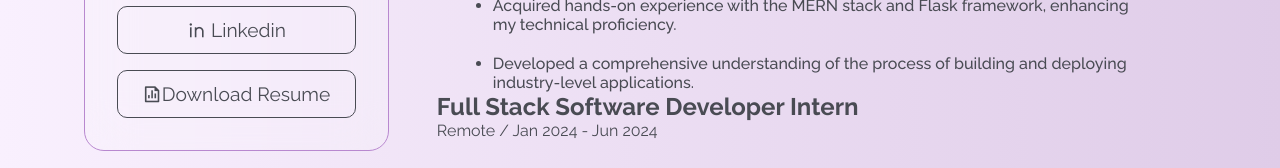
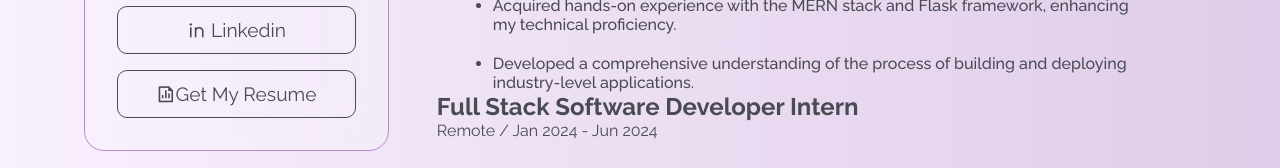
Before and after one commit to vanshraghav/New-Portfolio, a React (Vite) app: page /resume in a window 1280 px wide. Shown: the part 467-635 px from the top of the page. Built offline with nearby package versions, Linux system fonts and the light colour scheme.

Commit message:
Resume Updated

```diff
--- a/src/components/pages/Resume.jsx
+++ b/src/components/pages/Resume.jsx
@@ -30,11 +30,11 @@ const Resume = () => {
             <i class="ri-linkedin-line"></i> Linkedin
           </a>
           <a
-            href="assets/Vansh_Raghav_Resume.pdf"
-            download="vansh_resume.pdf"
+            href="src\assets\Vansh_Raghav_Resume.pdf"
+            download="Vansh_Resume.pdf"
             onClick={showToastMessage}
           >
-            <i class="ri-file-chart-line"></i>Download Resume
+            <i class="ri-file-chart-line"></i>Get My Resume
           </a>
         </div>
       </div>
```
